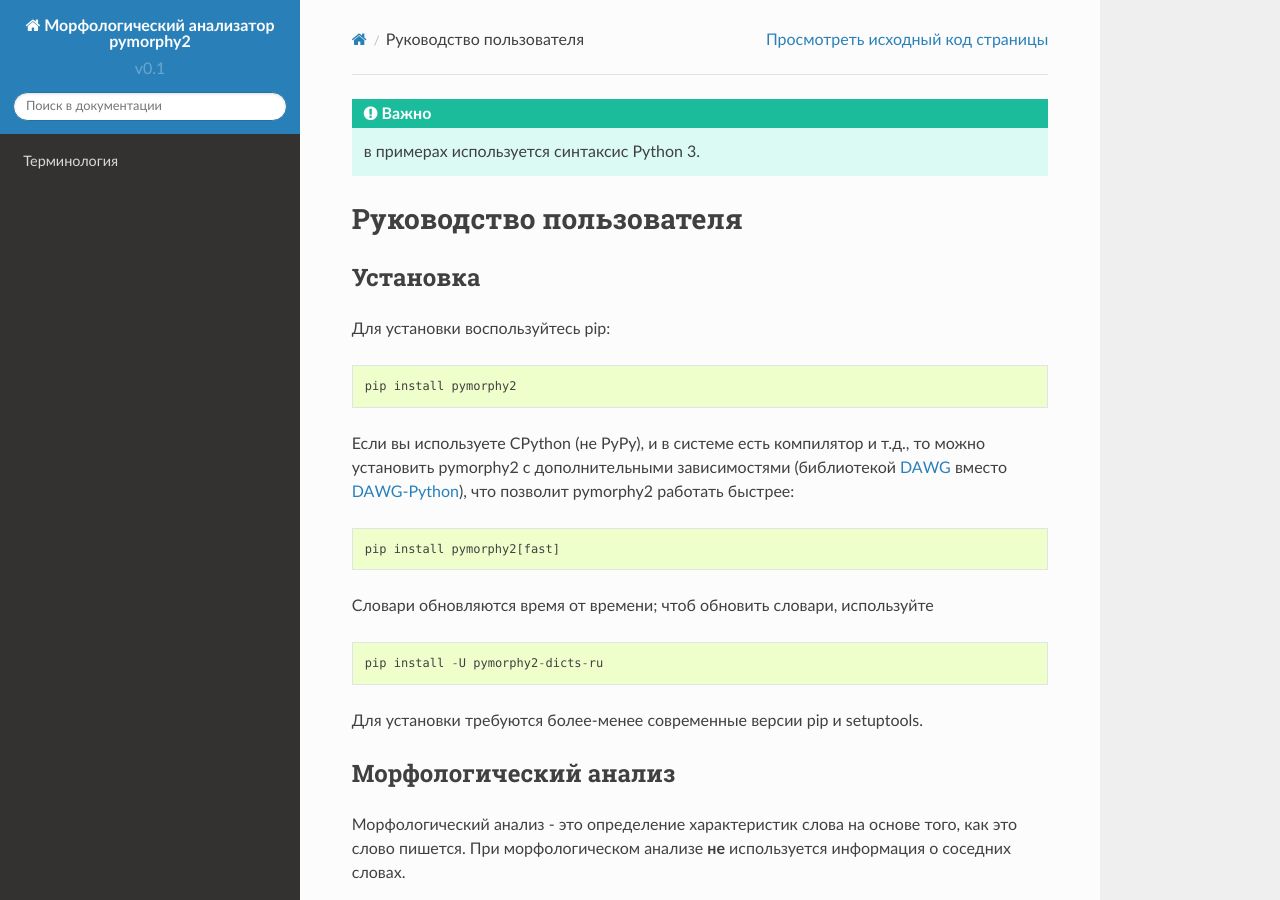
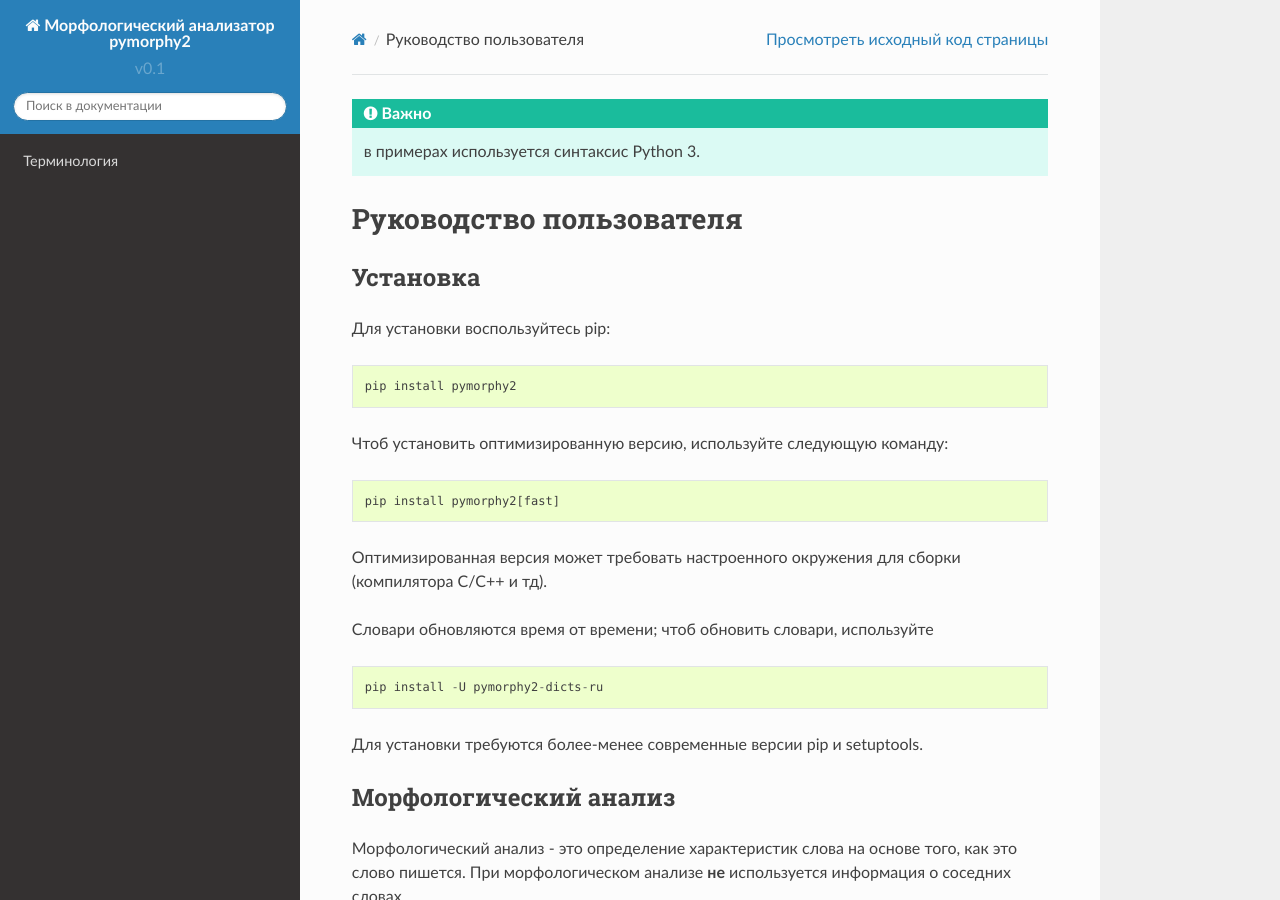
Before and after one commit to pymorphy2/pymorphy2, a Sphinx documentation site: the page built from docs/user/guide.rst, in a window 1280 px wide and 900 px high. Built offline with Sphinx 7.4.7 and the Read the Docs theme 2.0.0, drawn with Linux system fonts in a browser that asks for light colours; pages that are not in the unit, such as notebooks, are missing from menus.

```diff
--- a/docs/user/guide.rst
+++ b/docs/user/guide.rst
@@ -11,11 +11,12 @@
 
     pip install pymorphy2
 
-Если вы используете CPython (не PyPy), и в системе есть компилятор и т.д.,
-то можно установить pymorphy2 с дополнительными зависимостями (библиотекой
-DAWG_ вместо `DAWG-Python`_), что позволит pymorphy2 работать быстрее::
+Чтоб установить оптимизированную версию, используйте следующую команду::
 
     pip install pymorphy2[fast]
+
+Оптимизированная версия может требовать настроенного окружения для сборки
+(компилятора C/C++ и тд).
 
 Словари обновляются время от времени; чтоб обновить словари, используйте
 
--- a/setup.py
+++ b/setup.py
@@ -96,6 +96,7 @@
         'Programming Language :: Python :: 3.2',
         'Programming Language :: Python :: 3.3',
         'Programming Language :: Python :: 3.4',
+        'Programming Language :: Python :: 3.5',
         'Programming Language :: Python :: Implementation :: CPython',
         'Programming Language :: Python :: Implementation :: PyPy',
         'Topic :: Software Development :: Libraries :: Python Modules',
```
